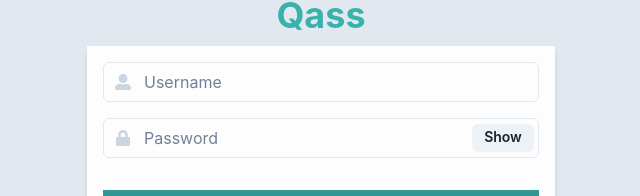
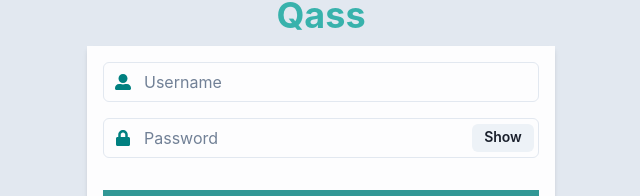
Before and after one commit to hihigashi001/qass-client, a Next.js app in the folder app/: page / in a window 1280 px wide. Shown: the part 304-500 px from the top of the page, without its empty margins (319-959 px from the left). Built offline with nearby package versions, Linux system fonts and the light colour scheme.

Commit message:
change ui

```diff
--- a/app/src/components/login/form.tsx
+++ b/app/src/components/login/form.tsx
@@ -6,7 +6,6 @@ import {
   InputGroup,
   Stack,
   InputLeftElement,
-  chakra,
   Box,
   Avatar,
   FormControl,
@@ -14,8 +13,6 @@ import {
 } from '@chakra-ui/react'
 import { FaUserAlt, FaLock } from 'react-icons/fa'
 
-const CFaUserAlt = chakra(FaUserAlt)
-const CFaLock = chakra(FaLock)
 
 export const LoginForm = () => {
   const { username, password, showPassword, useLoginHandlers } = useLogin()
@@ -33,7 +30,7 @@ export const LoginForm = () => {
             <FormControl>
               <InputGroup>
                 <InputLeftElement pointerEvents="none">
-                  <CFaUserAlt color="gray.300" />
+                  <FaUserAlt color="teal" />
                 </InputLeftElement>
                 <Input
                   type="text"
@@ -47,7 +44,7 @@ export const LoginForm = () => {
             <FormControl marginTop="4">
               <InputGroup>
                 <InputLeftElement pointerEvents="none">
-                  <CFaLock color="gray.300" />
+                  <FaLock color="teal" />
                 </InputLeftElement>
                 <Input
                   type={showPassword ? 'text' : 'password'}
```
